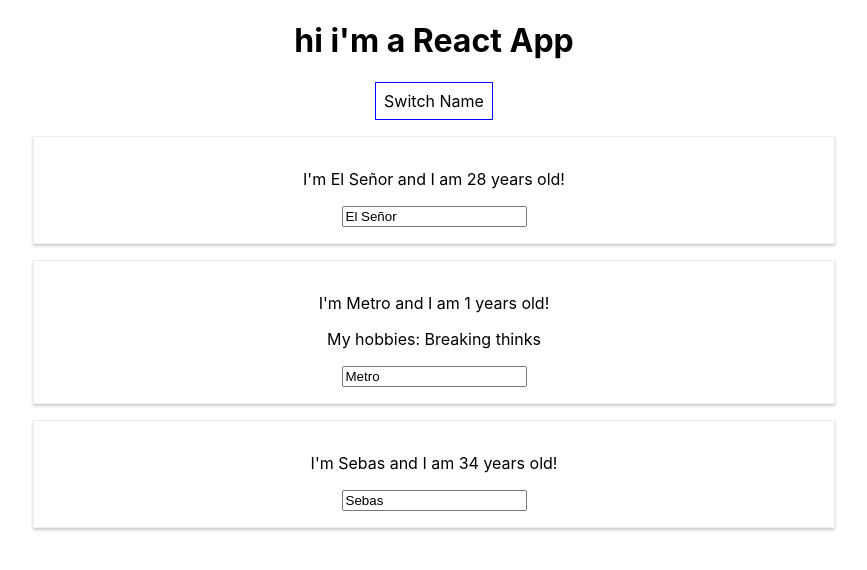
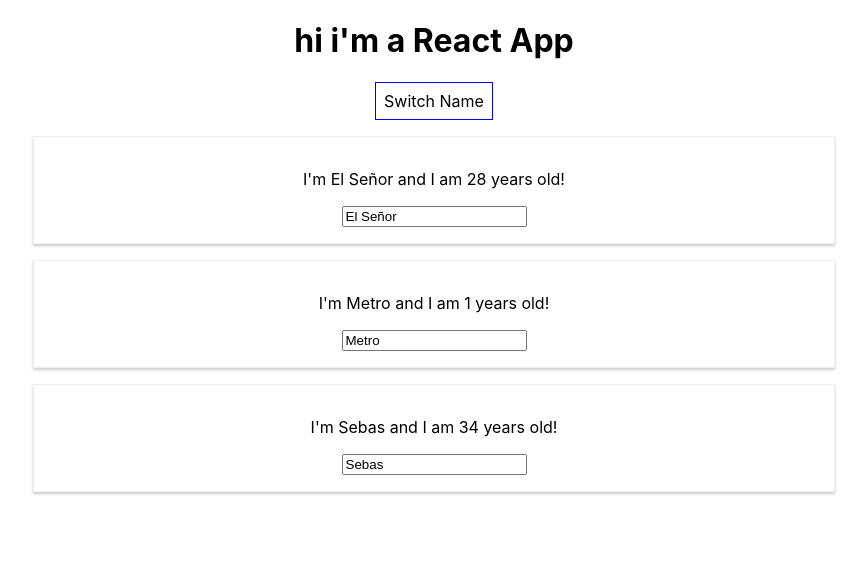
Before and after one commit to jorgemontes/first-react-app, a React (Create React App) app: page / in a window 1280 px wide. Both pictures are taken after a click on the button "Switch Name". Shown: the top 570 px of the page, without its empty margins (206-1073 px from the left). Built offline with nearby package versions, Linux system fonts and the light colour scheme.

Commit message:
outputting lists

```diff
--- a/src/App.js
+++ b/src/App.js
@@ -66,17 +66,11 @@
     if(personsState.showPersons){
       persons = (
         <div>
-          <Person
-          name={personsState.persons[0].name}
-          age={personsState.persons[0].age} />
-          <Person
-          name={personsState.persons[1].name}
-          age={personsState.persons[1].age}
-          click={switchNameHandler.bind(this,'Metro!')}
-          changed={nameChangedHandler} >My hobbies: Breaking thinks</Person>
-          <Person
-          name={personsState.persons[2].name}
-          age={personsState.persons[2].age} />
+          {personsState.persons.map(person => {
+            return<Person
+              name={person.name}
+              age={person.age} />;
+          })}
        </div>
       );
     }
```
